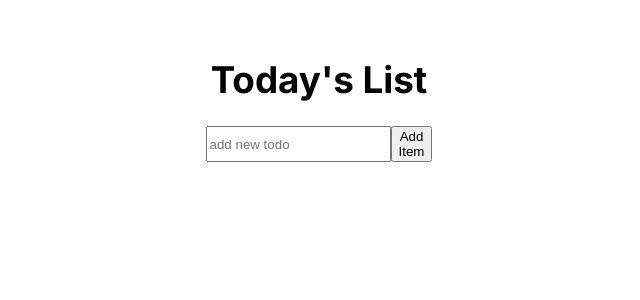
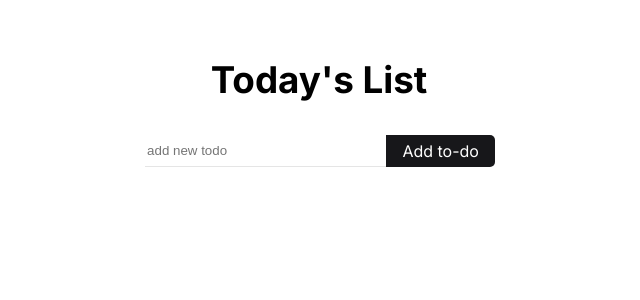
Before and after one commit to jeanmbt/todo-app-react, a React (Create React App) app: page / in a window 1280 px wide. Shown: the top 300 px of the page, without its empty margins (321-961 px from the left). Built offline with nearby package versions, Linux system fonts and the light colour scheme.

Commit message:
Merge dev into dev

```diff
--- a/src/components/ToDo/ToDo.style.ts
+++ b/src/components/ToDo/ToDo.style.ts
@@ -1,10 +1,11 @@
 import styled from 'styled-components'
+
 
 export const StyledToDo = styled.div`
   display: flex;
   flex-direction: row;
   justify-content: flex-start;
-  width: 13em;
+  width: 100%;
   margin: 0.5em 0.5em 0.5em 0;
   padding: 0.2em 0.2em 0.2em 0;
   overflow-wrap: anywhere;
--- a/src/components/ToDo/ToDo.tsx
+++ b/src/components/ToDo/ToDo.tsx
@@ -9,12 +9,10 @@ import {
 import ToDoInput from '../ToDoInput'
 import { IToDoProps } from '../../types/toDo'
 import { IEdit } from '../../types/edit'
+import { CheckBox, ToDoButtons, Wrapper } from '../../styles/styles'
 
-const divStyle = {
-  display: 'flex',
-  justifyContent: 'center',
-  alignItems: 'center',
-  marginRight: '0.5em',
+const iconStyle = {
+  margin: '0.2em',
 }
 
 const ToDo = ({ toDo, markToDo, updateToDo, removeToDo }: IToDoProps) => {
@@ -36,21 +34,32 @@ const ToDo = ({ toDo, markToDo, updateToDo, removeToDo }: IToDoProps) => {
   }
 
   return (
+    <Wrapper style={{ display: 'flex' }}>
       <StyledToDo onClick={() => markToDo(toDo.id)}>
         {toDo.isMarked ? (
-        <div style={divStyle}>
+          <CheckBox>
             <MdCheckBox />
-        </div>
+          </CheckBox>
         ) : (
-        <div style={divStyle}>
+          <CheckBox>
             <MdCheckBoxOutlineBlank />
-        </div>
+          </CheckBox>
         )}
-      {toDo.text}
-
-      <MdDelete onClick={() => removeToDo(toDo.id)} />
-      <MdModeEdit onClick={() => setEdit({ id: toDo.id, value: toDo.text })} />
+        <div style={{ maxWidth: 'fit-content' }}>{toDo.text}</div>
       </StyledToDo>
+      <ToDoButtons>
+        <MdModeEdit
+          className="icon"
+          style={iconStyle}
+          onClick={() => setEdit({ id: toDo.id, value: toDo.text })}
+        />
+        <MdDelete
+          className="icon"
+          style={iconStyle}
+          onClick={() => removeToDo(toDo.id)}
+        />
+      </ToDoButtons>
+    </Wrapper>
   )
 }
 
--- a/src/components/ToDoInput/ToDoInput.style.ts
+++ b/src/components/ToDoInput/ToDoInput.style.ts
@@ -2,8 +2,12 @@ import styled from 'styled-components'
 import theme from '../../styles/theme'
 
 export const StyledToDoInput = styled.input`
-  width: '16em';
-  border: '0';
-  border-bottom: '1px solid' ${theme.colors.grey};
-  color: 'black';
-`
+  display: flex;
+  justify-content: center;
+  align-items: center;
+  border: 0;
+  border-bottom: 1px solid ${theme.colors.grey};
+  flex: wrap;
+  width: 100%;
+
+`;
--- a/src/components/ToDoInput/ToDoInput.tsx
+++ b/src/components/ToDoInput/ToDoInput.tsx
@@ -1,4 +1,5 @@
 import React, { useState } from 'react'
+import { Button, InputWrapper, Wrapper } from '../../styles/styles'
 import { IToDoInputProps } from '../../types/toDoInput'
 import { StyledToDoInput } from './ToDoInput.style'
 
@@ -21,7 +22,25 @@ const ToDoInput = (props: IToDoInputProps) => {
   }
 
   return (
-    <form style={{ display: 'flex' }} onSubmit={handleSubmit}>
+    <InputWrapper>
+      <form onSubmit={handleSubmit}>
+        {edit ? (
+          <Wrapper>
+            <StyledToDoInput
+              type="text"
+              placeholder="edit todo"
+              value={input}
+              name="text"
+              onChange={handleChange}
+              maxLength={40}
+            />
+
+            <Button onClick={handleSubmit} onSubmit={handleSubmit}>
+              Edit to-do
+            </Button>
+          </Wrapper>
+        ) : (
+          <Wrapper>
             <StyledToDoInput
               type="text"
               placeholder="add new todo"
@@ -29,13 +48,15 @@ const ToDoInput = (props: IToDoInputProps) => {
               name="text"
               onChange={handleChange}
               maxLength={40}
-      ></StyledToDoInput>
-      {edit ? (
-        <button onSubmit={handleSubmit}> Edit Item</button>
-      ) : (
-        <button onSubmit={handleSubmit}>Add Item</button>
+            />
+
+            <Button onClick={handleSubmit} onSubmit={handleSubmit}>
+              Add to-do
+            </Button>
+          </Wrapper>
         )}
       </form>
+    </InputWrapper>
   )
 }
 
--- a/src/components/ToDoList/toDoList.style.ts
+++ b/src/components/ToDoList/toDoList.style.ts
@@ -1,9 +1,9 @@
 import styled from 'styled-components'
 
 export const StyledToDoList = styled.div`
-  display: flex;
-  justify-content: center;
-  align-items: center;
-  flex-direction: column;
-  width: 50%;
-`
+display: grid;
+justify-content: center;
+align-items: center;
+flex-direction: column;
+grid-template-columns: 120%;
+`;
--- a/src/index.css
+++ b/src/index.css
@@ -17,3 +17,7 @@ code {
   font-family: source-code-pro, Menlo, Monaco, Consolas, 'Courier New',
     monospace;
 }
+
+.icon:hover {
+  color: #ee5622;
+}
--- a/src/styles/styles.js
+++ b/src/styles/styles.js
@@ -1,4 +1,7 @@
 import styled from 'styled-components'
+import theme from './theme'
+
+// TODO: Put important styled components in components directory
 
 export const Page = styled.div`
   display: flex;
@@ -7,9 +10,66 @@ export const Page = styled.div`
   flex-direction: column;
   margin: 2em;
   font-family: 'Inter', sans-serif;
+  width: 100vw;
+`
+export const CheckBox = styled.div`
+  display: flex;
+  justify-content: center;
+  align-items: center;
+  margin-right: 0.5em;
+  padding-left: 0.5em;
 `
 
 export const Title = styled.h1`
   font-size: 2.3rem;
   display: block;
+  margin-bottom: 4vh;
 `
+
+export const Wrapper = styled.div`
+  display: flex;
+  justify-content: center;
+  align-self: flex-start;
+  &:hover {
+    transition: 0.5s;
+    background-color: ${theme.colors.grey};
+  }
+`
+
+export const InputWrapper = styled.div`
+  width: 100%;
+  margin-bottom: 1em;
+  border: 1px solid white;
+  border-radius: 5px;
+  &:hover {
+    border: 1px solid ${theme.colors.black};
+    border-radius: 5px;
+  }
+`
+
+export const ToDoButtons = styled.div`
+  display: flex;
+  justify-content: center;
+  align-items: center;
+  opacity: 0%;
+  ${Wrapper}:hover & {
+    opacity: 1;
+  }
+`
+
+export const Button = styled.div`
+  background-color: ${theme.colors.black};
+  color: ${theme.colors.white};
+  text-align: center;
+  padding: 5px 15px;
+  border-radius: 0 5px 5px 0;
+  outline: 0;
+  cursor: pointer;
+  white-space: nowrap;
+  border: 1px solid transparent;
+  &:hover {
+    box-shadow: 1px 2px 2px black;
+    background-color: ${theme.colors.secondary};
+    border: 1px solid transparent;
+  }
+`
--- a/src/styles/theme.ts
+++ b/src/styles/theme.ts
@@ -1,11 +1,12 @@
 const theme = {
   colors: {
-    primary: '#280003',
-    secondary: '#EE5622',
-    white: '#FFFFFF',
-    black: '#17171a',
-    grey: '#e5e5e5',
-    background: '#e6ebe9',
+    primary: "#280003",
+    secondary: "#EE5622",
+    secondaryBright: "#ffb399",
+    white: "#FFFFFF",
+    black: "#17171a",
+    grey: "#e5e5e5",
+    background: "#e6ebe9",
   },
 }
 
```
Lines whose indentation alone changed are shown as unchanged.
